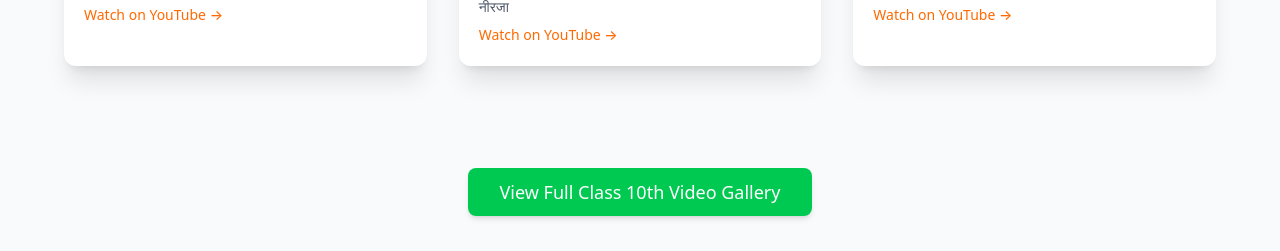
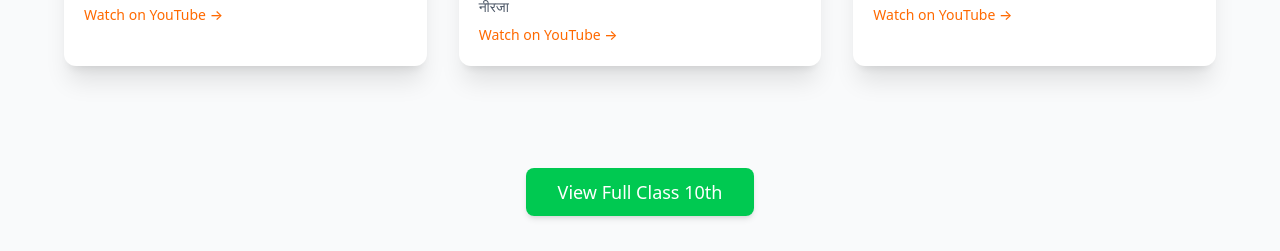
Before and after one commit to BalajiPatil1207/t.t.patil_pishavikar_teaching_hub, a website built with Vite: page marathi.html in a window 1280 px wide. Shown: the part 701-952 px from the top of the page. Built offline with nearby package versions, Linux system fonts and the light colour scheme.

Commit message:
update marathi page

```diff
--- a/marathi.html
+++ b/marathi.html
@@ -125,7 +125,7 @@
             <div class="text-center text-white mt-12">
                 <a href="marathi_class10.html"
                     class="bg-green-500 text-amber-600t-ora py-3 px-8 rounded-lg text-lg font-medium hover:bg-green-600 transition shadow-md">View
-                    Full Class 10th Video Gallery</a>
+                    Full Class 10th</a>
             </div>
 
             <!-- 9th class Start -->
```
Also changed, not shown: 1 other file.
